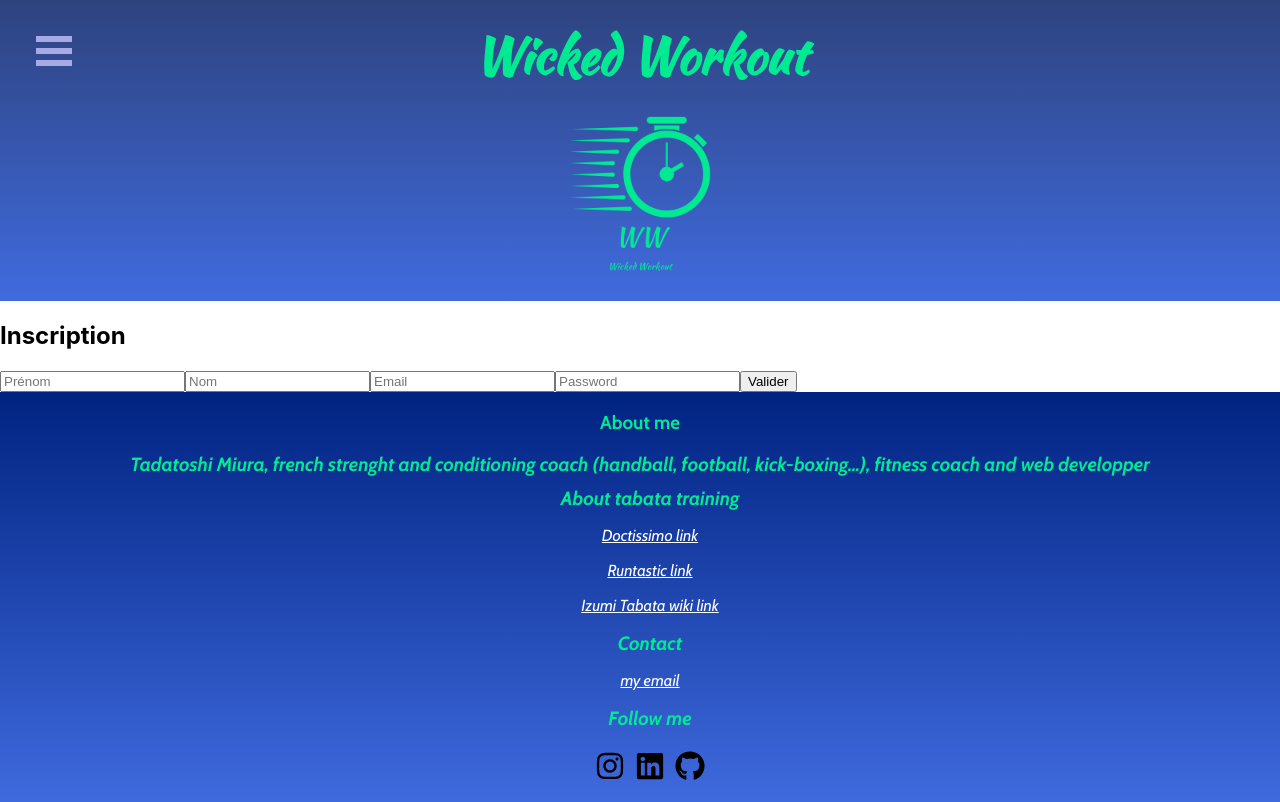
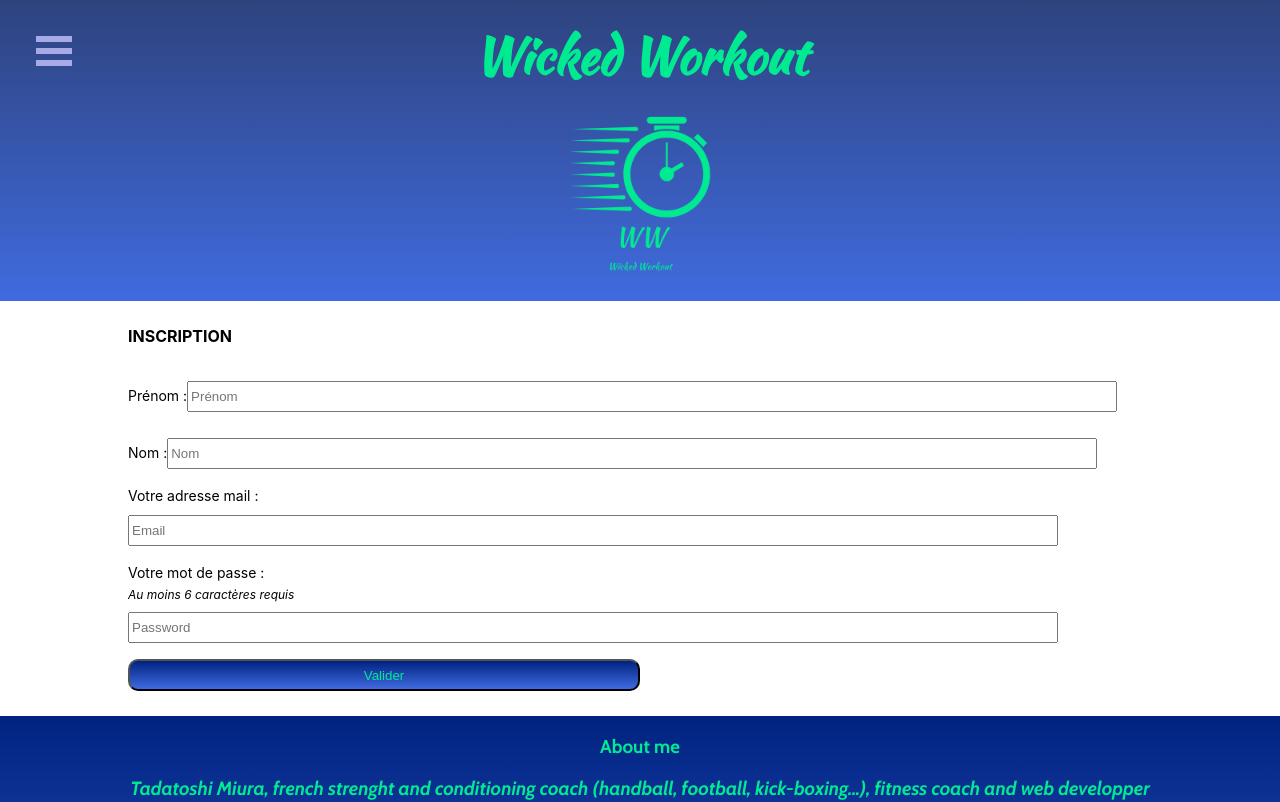
Before and after one commit to tadamiura/fitness-app, a React (Create React App) app: page /registration in a window 1280 px wide. Shown: the top 802 px of the page. Built offline with nearby package versions, Linux system fonts and the light colour scheme; a web font is replaced by a local one.

Commit message:
styled and fixed form of authentification

```diff
--- a/src/App.scss
+++ b/src/App.scss
@@ -11,6 +11,12 @@
 
 body {
     background-color: $default-backgroud-color;
+}
+
+h2 {
+    margin: 25px 10%;
+    font-size: $title-font-size;
+    text-transform: uppercase;
 }
 
 .random-tabata {
@@ -45,3 +51,35 @@ body {
     color: $green-logo;
     font-weight: 100;
 }
+
+form {
+    width: 80%;
+    margin: 25px auto;
+    .label-input-container {
+        margin: 16px 0;
+        label {
+            font-size: $secondary-font-size;        }
+        input {
+            margin-top: 10px;
+            width: 90%;
+            height: 25px;
+        }
+        .form-error-message {
+            color: red;
+            font-size: 10px;
+        }
+        .password-format-condition {
+            font-size: $text-font-size;
+            font-style: italic;
+            margin-top: 5px;
+            margin-bottom: 0;
+        }
+    }
+        button {
+        width: 50%;
+        height: 32px;
+        background: $backgroud-blue;
+        color: $green-logo;
+        border-radius: 10px;
+        }
+}
--- a/src/components/backoffice/AddExercice.js
+++ b/src/components/backoffice/AddExercice.js
@@ -18,7 +18,7 @@ const AddExercice = () => {
         e.preventDefault()
         axios
         .post(url, name)
-        .then((res) => res.data || console.log(res.data))
+        .then((res) => res.data)
         .then((res) => alert(`${res}, l'exercice a bien été ajouté`))
         .catch((err) => alert(`erreur : ${err.response.data} `))
     }
--- a/src/components/tabata/Registration.js
+++ b/src/components/tabata/Registration.js
@@ -1,19 +1,24 @@
-import React from 'react'
+import React, { useState } from 'react'
 import { useForm } from 'react-hook-form'
+import axios from 'axios'
 
 function Registration() {
     const { register, handleSubmit, errors, formState } = useForm({
         mode: "onblur"
     })
 
-    const onSubmit= data => {
-        console.log(data)
+    const onSubmit = data => {
+        axios.post('http://localhost:8080/api/register', data)
+        // .then(data)
+        .then((res) => res.data)
+        .then((res) => alert(`Félicitations, votre profil a bien étét enrengistré`))
+        .catch((err) => alert(`erreur : ${err.response.data} `))
       }
 
     const styles = {
         container: {
           width: "80%",
-          margin: "0 auto",
+          margin: "25px auto",
         },
         input: {
           width: "100%",
@@ -25,6 +30,8 @@ function Registration() {
     <div>
         <h2>Inscription</h2>
         <form onSubmit={handleSubmit(onSubmit)}>
+            <div className="label-input-container">
+              <label >Prénom :</label>
               <input
               name="prenom"
               ref={register({
@@ -32,18 +39,23 @@ function Registration() {
                   maxLength: 80
               })}
               placeholder="Prénom"
-            />
+              /><br></br>
               <span className="form-error-message">{errors.prenom && "Un prénom est requis"}</span>
+            </div>
+            <div className="label-input-container">
+              <label >Nom :</label>
               <input
               name="nom"
               ref={register({
                   required: true,
                   maxLength: 80,
-                pattern: /^[A-Za-z]+$/i,
               })}
               placeholder="Nom"
-            />
+              /><br></br>
               <span className="form-error-message">{errors.nom && "Un nom est requis"}</span>
+            </div>
+            <div className="label-input-container">
+              <label >Votre adresse mail :</label>
               <input
               name="email"
               ref={register({
@@ -52,8 +64,12 @@ function Registration() {
                   pattern: /^([a-zA-Z0-9_\-.]+)@([a-zA-Z0-9_\-.]+)\.([a-zA-Z]{2,5})$/,
               })}
               placeholder="Email"
-            />
+              /><br></br>
               <span className="form-error-message">{errors.email && "Un email valide est requis"}</span>
+            </div>
+            <div className="label-input-container">
+              <label >Votre mot de passe : </label>
+              <p className="password-format-condition">Au moins 6 caractères requis</p>
               <input
               name="password"
               ref={register({
@@ -61,11 +77,17 @@ function Registration() {
                   minLength: 6,
               })}
               placeholder="Password"
-            />
+              type="password"
+
+              /><br></br>
               <span className="form-error-message">{errors.password && "Un mot de passe de 6 caractères minimium est requis"}</span>
+
+            </div>
+            <div>
               <button type="submit" disabled={formState.isSubmitting}>
                   Valider
               </button>
+            </div>
       </form>
     </div>
     )
--- a/src/sass/_variables.scss
+++ b/src/sass/_variables.scss
@@ -2,4 +2,8 @@ $default-backgroud-color: white;
 $default-color: black;
 $default-font-family: 'Cabin', sans-serif;
 $secondary-font-family: 'Anton', sans-serif;
+$backgroud-blue: linear-gradient(#002381, #406bdf);
 $green-logo : #00ea92;
+$title-font-size: 16px;
+$secondary-font-size: 14px;
+$text-font-size: 12px;
```
Lines whose indentation alone changed are shown as unchanged.
